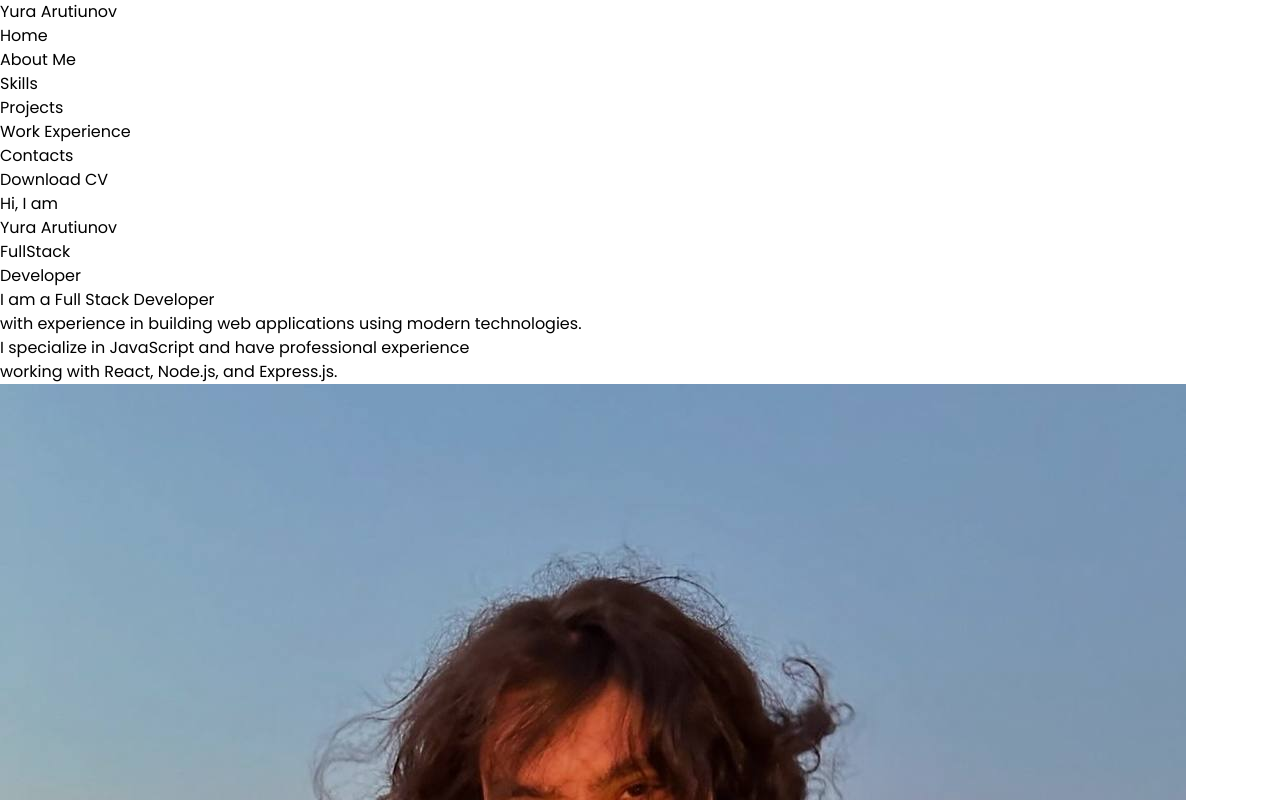
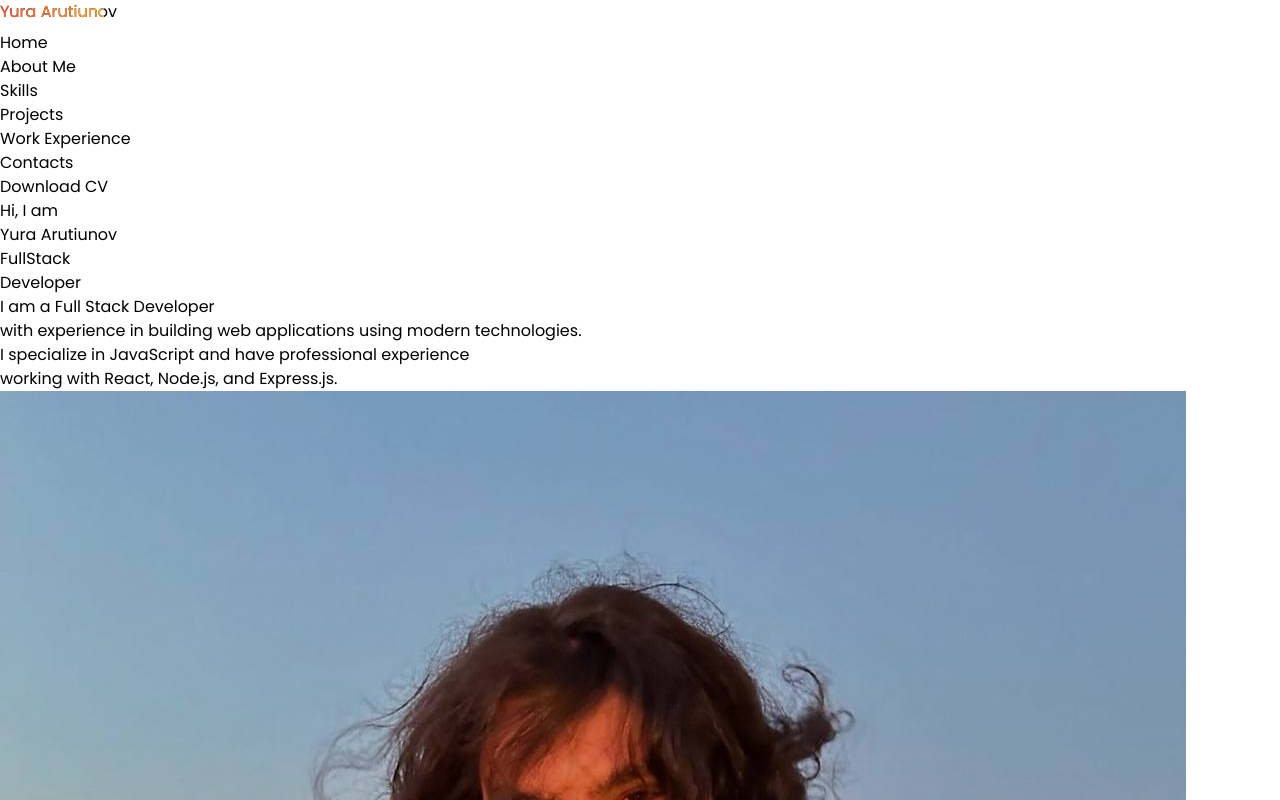
Before and after one commit to yarutiun/Portfolio-2.0, a React (Vite) app: page / in a window 1280 px wide. Shown: the top 800 px of the page. Built offline with nearby package versions, Linux system fonts and the light colour scheme.

Commit message:
added wave animation to header name

```diff
--- a/src/components/Header.tsx
+++ b/src/components/Header.tsx
@@ -12,7 +12,7 @@ const headerLinks = [
 const Header = () => {
   return (
     <header className="flex justify-around items-center p-5">
-    <h1 className="text-xl">Yura Arutiunov</h1>
+    <h1 className="text-xl wave-text" data-text="Yura Arutiunov">Yura Arutiunov</h1>
     <nav>
         <ul className="flex md:gap-5 sm:gap-3">
             {headerLinks.map((link) => (
--- a/src/index.css
+++ b/src/index.css
@@ -8,3 +8,39 @@
     box-sizing: border-box;
     scroll-behavior: smooth;
 }
+
+.wave-text {
+    position: relative;
+    display: inline-block;
+    color: #000;
+    overflow: hidden;
+}
+
+.wave-text::before {
+    content: attr(data-text);
+    position: absolute;
+    top: 0;
+    left: 0;
+    width: 100%;
+    height: 100%;
+    color: transparent;
+    background: linear-gradient(90deg, #FF5733, #FFBD33, #33FF57);
+    background-size: 200% 100%;
+    -webkit-background-clip: text;
+    background-clip: text;
+    clip-path: polygon(0 0, 0 0, 0 100%, 0 100%);
+    animation: wave 5s ease-in-out infinite;
+}
+
+/* Анимация для волны */
+@keyframes wave {
+    0% {
+        clip-path: polygon(0 0, 0 0, 0 100%, 0 100%);
+    }
+    50% {
+        clip-path: polygon(0 0, 100% 0, 100% 100%, 0 100%);
+    }
+    100% {
+        clip-path: polygon(100% 0, 100% 0, 100% 100%, 100% 100%);
+    }
+}
```
